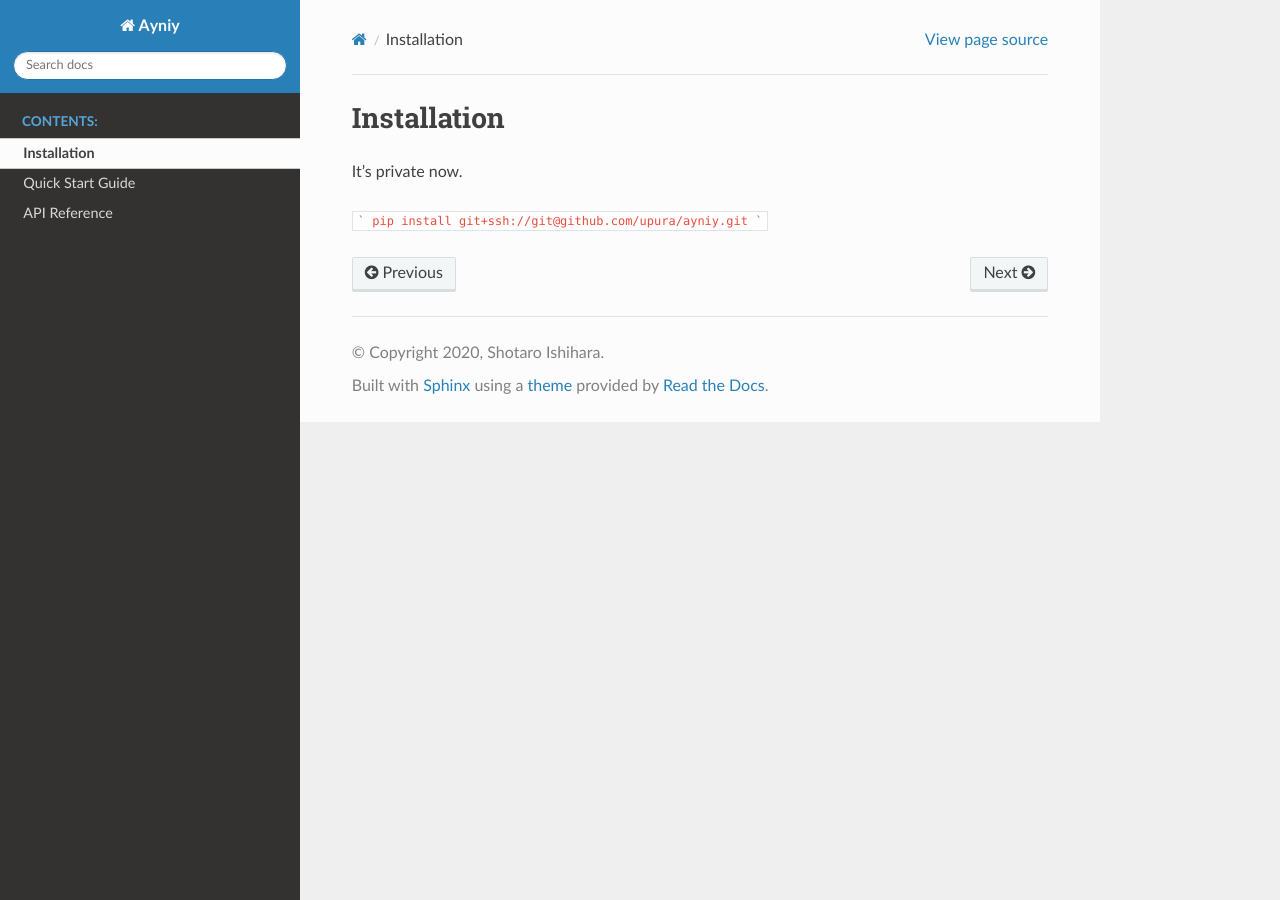
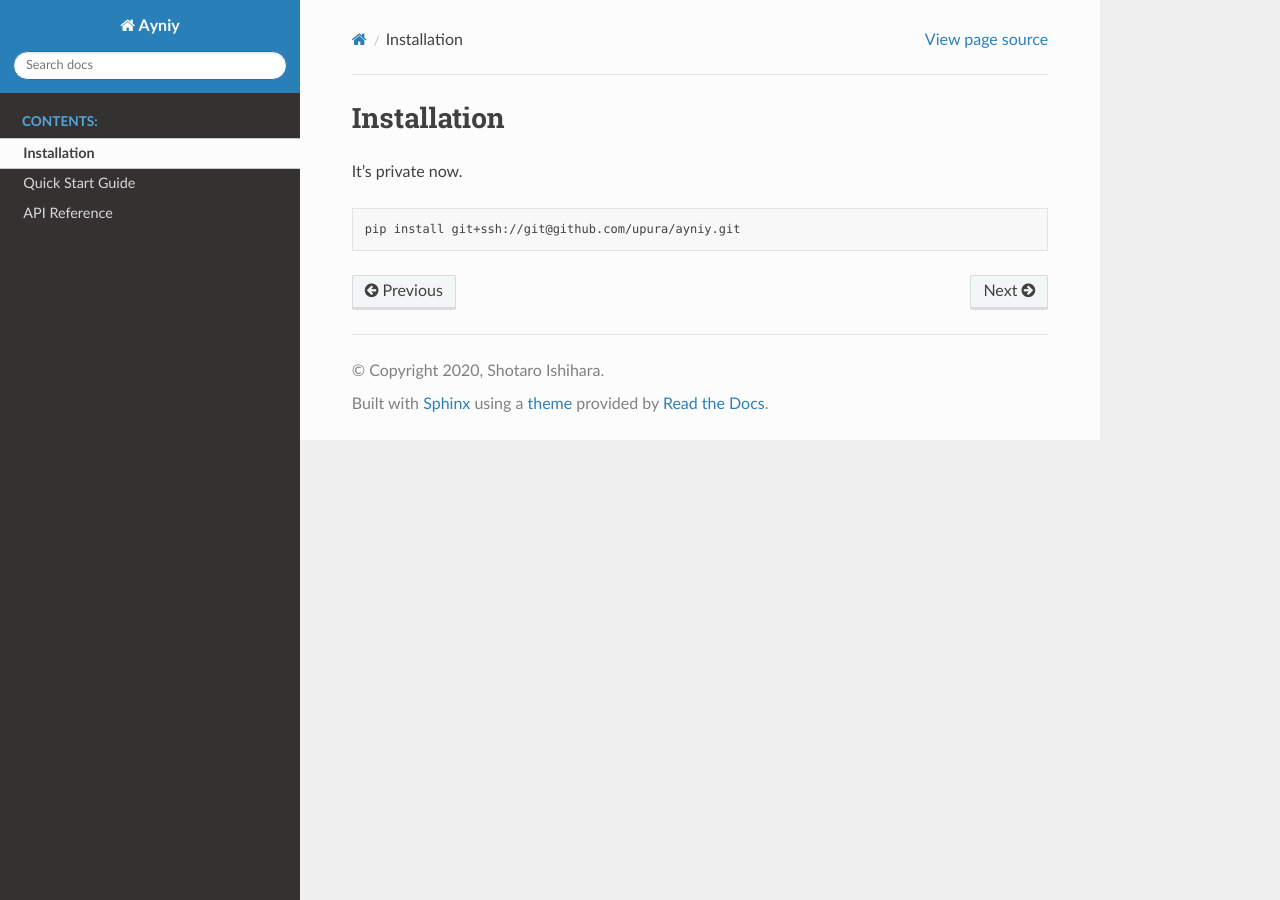
Before and after one commit to upura/ayniy, a Sphinx documentation site: the page built from docs/source/installation.rst, in a window 1280 px wide. Built offline with Sphinx 7.4.7 and the Read the Docs theme 2.0.0, drawn with Linux system fonts in a browser that asks for light colours.

Commit message:
update docs

````diff
--- a/docs/source/installation.rst
+++ b/docs/source/installation.rst
@@ -2,6 +2,6 @@ Installation
 ===================================
 It's private now.
 
-```
-pip install git+ssh://git@github.com/upura/ayniy.git
-```
+.. code-block:: bash
+
+   pip install git+ssh://git@github.com/upura/ayniy.git
````
